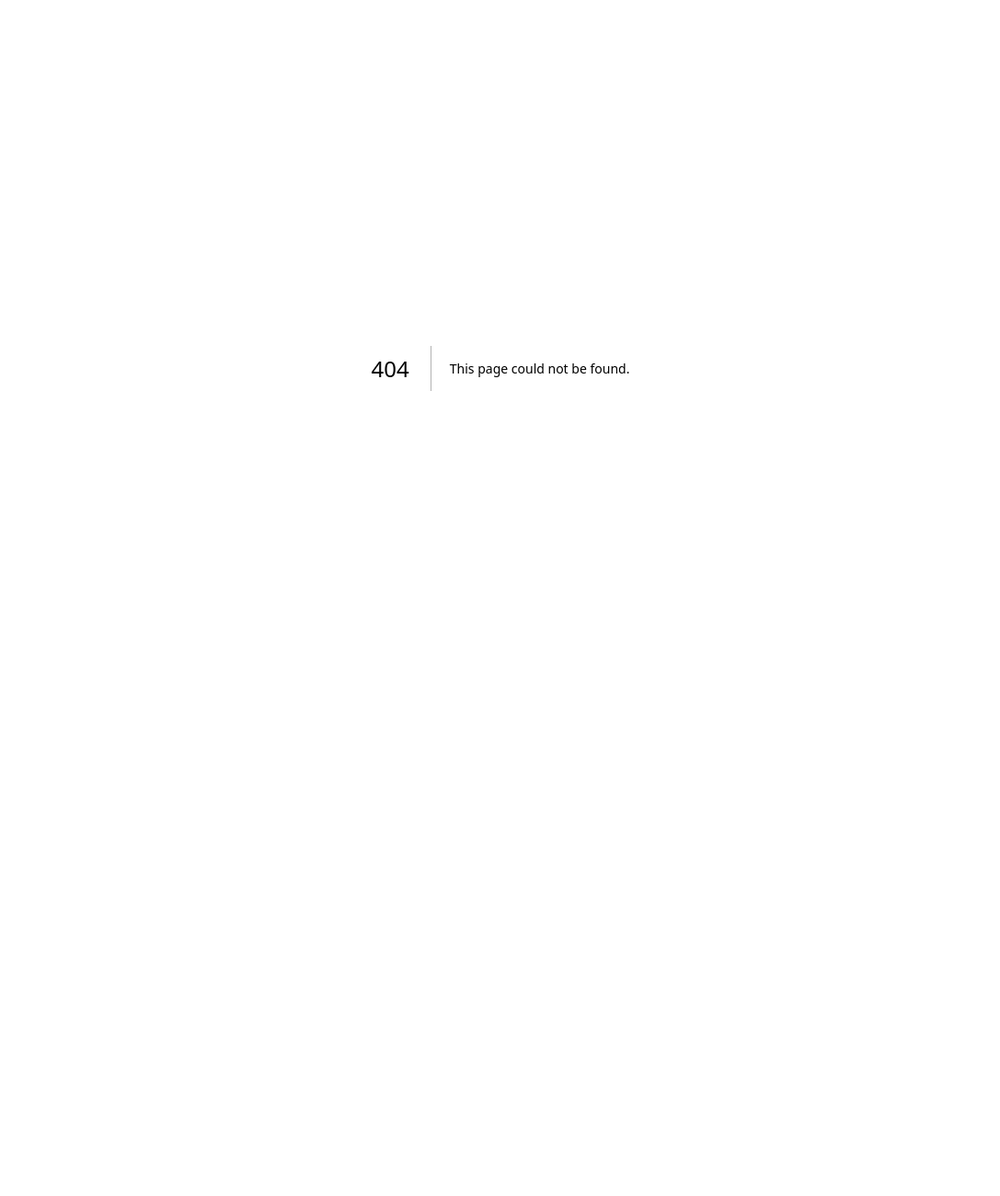
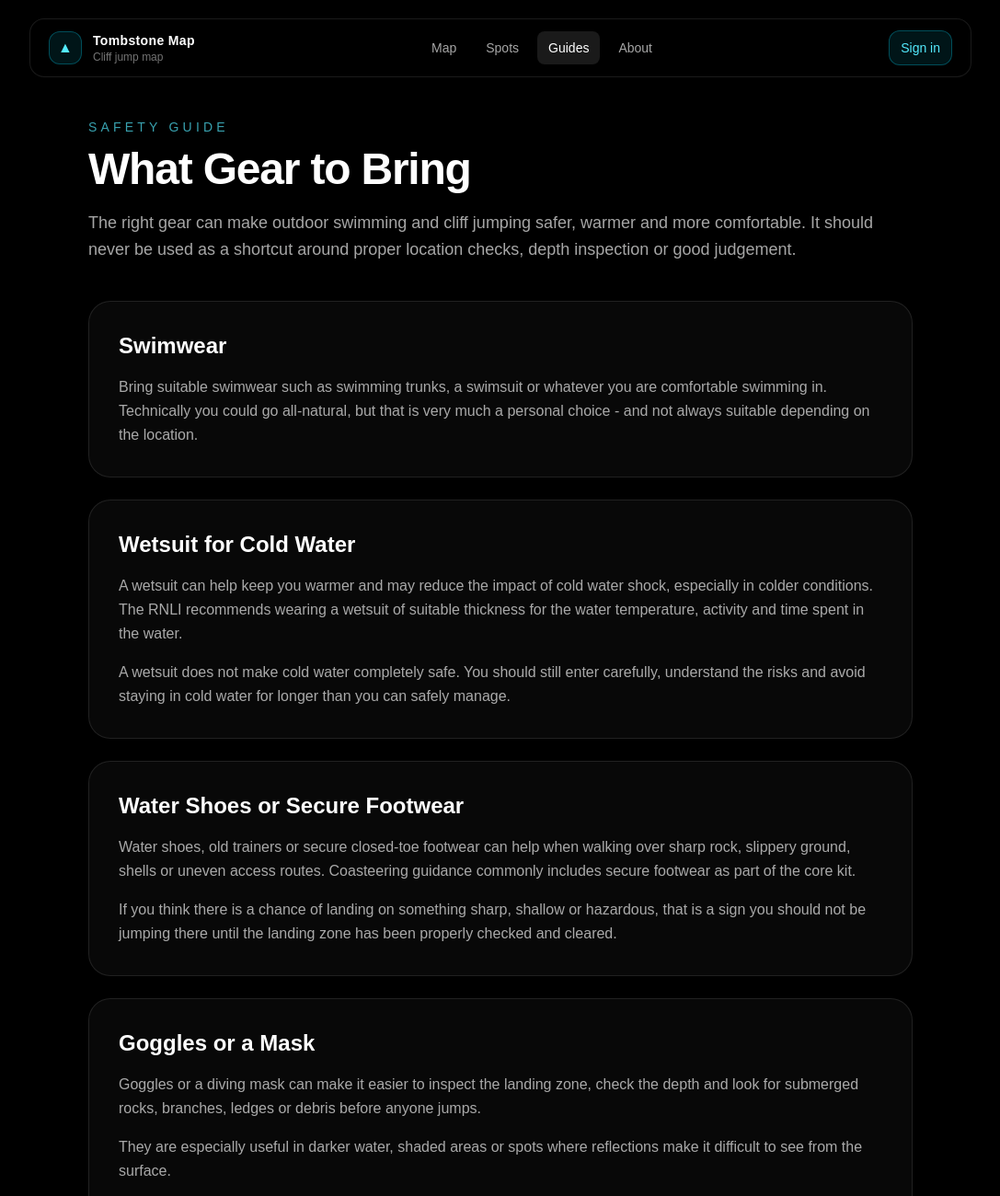
Before and after one commit to dyls-03/tombstonemap-v2, a Next.js app: page /guides/what-gear-to-bring in a window 1280 px wide. Before the commit this address had no page. Shown: the top 1300 px of the page at 92% size, without its empty margins (96-1183 px from the left). Before the commit the page ends 800 px from the top, so only its background shows below. Built offline with nearby package versions, Linux system fonts and the light colour scheme.

Commit message:
#68: Added gear page

```diff
--- /dev/null
+++ b/app/guides/what-gear-to-bring/page.tsx
@@ -0,0 +1,202 @@
+import FloatingNavbar from "@/components/layout/FloatingNavBar";
+
+export const metadata = {
+    title: "What Gear to Bring | Tombstone Map",
+    description:
+      "A practical guide to useful gear for cliff jumping, outdoor swimming and checking conditions safely.",
+  };
+
+  export default function WhatGearToBringPage() {
+    return (
+      <main className="min-h-screen bg-black px-6 py-32 text-white">
+        <FloatingNavbar/>
+        <div className="mx-auto max-w-4xl">
+          <div className="mb-10">
+            <p className="mb-3 text-sm uppercase tracking-[0.3em] text-cyan-300/70">
+              Safety Guide
+            </p>
+
+            <h1 className="text-5xl font-bold tracking-tight">
+              What Gear to Bring
+            </h1>
+
+            <p className="mt-5 text-lg leading-relaxed text-white/65">
+              The right gear can make outdoor swimming and cliff jumping safer,
+              warmer and more comfortable. It should never be used as a shortcut
+              around proper location checks, depth inspection or good judgement.
+            </p>
+          </div>
+
+          <div className="space-y-6">
+            <section className="rounded-3xl border border-white/10 bg-white/[0.03] p-8 backdrop-blur-xl">
+              <h2 className="mb-4 text-2xl font-semibold">
+                Swimwear
+              </h2>
+
+              <p className="leading-relaxed text-white/65">
+                Bring suitable swimwear such as swimming trunks, a swimsuit or
+                whatever you are comfortable swimming in. Technically you could go
+                all-natural, but that is very much a personal choice - and not
+                always suitable depending on the location.
+              </p>
+            </section>
+
+            <section className="rounded-3xl border border-white/10 bg-white/[0.03] p-8 backdrop-blur-xl">
+              <h2 className="mb-4 text-2xl font-semibold">
+                Wetsuit for Cold Water
+              </h2>
+
+              <p className="leading-relaxed text-white/65">
+                A wetsuit can help keep you warmer and may reduce the impact of
+                cold water shock, especially in colder conditions. The RNLI
+                recommends wearing a wetsuit of suitable thickness for the water
+                temperature, activity and time spent in the water.
+              </p>
+
+              <p className="mt-4 leading-relaxed text-white/65">
+                A wetsuit does not make cold water completely safe. You should
+                still enter carefully, understand the risks and avoid staying in
+                cold water for longer than you can safely manage.
+              </p>
+            </section>
+
+            <section className="rounded-3xl border border-white/10 bg-white/[0.03] p-8 backdrop-blur-xl">
+              <h2 className="mb-4 text-2xl font-semibold">
+                Water Shoes or Secure Footwear
+              </h2>
+
+              <p className="leading-relaxed text-white/65">
+                Water shoes, old trainers or secure closed-toe footwear can help
+                when walking over sharp rock, slippery ground, shells or uneven
+                access routes. Coasteering guidance commonly includes secure
+                footwear as part of the core kit.
+              </p>
+
+              <p className="mt-4 leading-relaxed text-white/65">
+                If you think there is a chance of landing on something sharp,
+                shallow or hazardous, that is a sign you should not be jumping
+                there until the landing zone has been properly checked and cleared.
+              </p>
+            </section>
+
+            <section className="rounded-3xl border border-white/10 bg-white/[0.03] p-8 backdrop-blur-xl">
+              <h2 className="mb-4 text-2xl font-semibold">
+                Goggles or a Mask
+              </h2>
+
+              <p className="leading-relaxed text-white/65">
+                Goggles or a diving mask can make it easier to inspect the landing
+                zone, check the depth and look for submerged rocks, branches,
+                ledges or debris before anyone jumps.
+              </p>
+
+              <p className="mt-4 leading-relaxed text-white/65">
+                They are especially useful in darker water, shaded areas or spots
+                where reflections make it difficult to see from the surface.
+              </p>
+
+              <p className="mt-4 leading-relaxed text-white/65">
+              They can also be useful for spotters or safety swimmers in the event of
+              an incident, helping improve underwater visibility if somebody needs
+              assistance or retrieval from the water.
+              </p>
+            </section>
+
+            <section className="rounded-3xl border border-white/10 bg-white/[0.03] p-8 backdrop-blur-xl">
+              <h2 className="mb-4 text-2xl font-semibold">
+                Safety Rope
+              </h2>
+
+              <p className="leading-relaxed text-white/65">
+                A safety rope can be useful if there is a current, awkward exit,
+                low confidence in the group or a need to help people return to an
+                easy get-out point. It should be used carefully and never in a way
+                that creates entanglement risk.
+              </p>
+
+              <p className="mt-4 leading-relaxed text-white/65">
+                If the current is strong enough that you feel you need a rope to
+                stay safe, seriously consider whether the spot should be used at
+                all.
+              </p>
+            </section>
+
+            <section className="rounded-3xl border border-white/10 bg-white/[0.03] p-8 backdrop-blur-xl">
+              <h2 className="mb-4 text-2xl font-semibold">
+                Buoyancy Aid or Life Jacket
+              </h2>
+
+              <p className="leading-relaxed text-white/65">
+                A buoyancy aid or life jacket can be useful for weaker swimmers,
+                colder water, moving water or lower-confidence groups. The RNLI
+                notes that wearing a flotation device can greatly increase your
+                chances of getting through the initial shock of cold water.
+              </p>
+
+              <p className="mt-4 leading-relaxed text-white/65">
+                Many coasteering providers use buoyancy aids as standard kit, but
+                for casual cliff jumping this depends on the location, conditions
+                and the people involved.
+              </p>
+
+              <p className="mt-4 leading-relaxed text-white/65">
+              Life jackets and buoyancy aids can also have disadvantages in certain situations.
+              They may restrict movement, make climbing or scrambling more difficult, and can
+              prevent somebody from diving below the surface quickly if needed.
+              Bulky flotation equipment should always be considered carefully depending on the environment and activity.
+              </p>
+            </section>
+
+            <section className="rounded-3xl border border-white/10 bg-white/[0.03] p-8 backdrop-blur-xl">
+              <h2 className="mb-4 text-2xl font-semibold">
+                Helmet
+              </h2>
+
+              <p className="leading-relaxed text-white/65">
+                Helmets are commonly used by coasteering companies because they
+                help protect against rock impact while scrambling, swimming near
+                cliffs or moving through rough coastal terrain. Coasteering safety
+                guidance often lists a helmet alongside a wetsuit, flotation
+                device and secure footwear.
+              </p>
+
+              <p className="mt-4 leading-relaxed text-white/65">
+                For simple swimming spots it may not always be necessary, but it
+                can be a sensible option around rocks, caves, ledges, rough water
+                or unfamiliar terrain.
+              </p>
+            </section>
+
+            <section className="rounded-3xl border border-white/10 bg-white/[0.03] p-8 backdrop-blur-xl">
+              <h2 className="mb-4 text-2xl font-semibold">
+                Warm Layers, Towel and Dry Bag
+              </h2>
+
+              <p className="leading-relaxed text-white/65">
+                Bring a towel, warm clothes, a changing robe or jacket, and a dry
+                bag for valuables. Getting warm quickly after leaving the water is
+                important, especially after cold-water exposure.
+              </p>
+
+              <p className="mt-4 leading-relaxed text-white/65">
+                A phone in a waterproof pouch, basic first-aid kit, drinking water
+                and snacks are also useful for longer walks or remote locations.
+              </p>
+            </section>
+
+            <section className="rounded-3xl border border-red-500/20 bg-red-500/5 p-8 backdrop-blur-xl">
+              <h2 className="mb-4 text-2xl font-semibold text-red-200">
+                Important Reminder
+              </h2>
+
+              <p className="leading-relaxed text-red-100/75">
+                Gear can reduce some risks, but it does not make an unsafe
+                location safe. Always inspect the water, check the landing zone,
+                assess the exit route and be willing to walk away.
+              </p>
+            </section>
+          </div>
+        </div>
+      </main>
+    );
+  }
```
